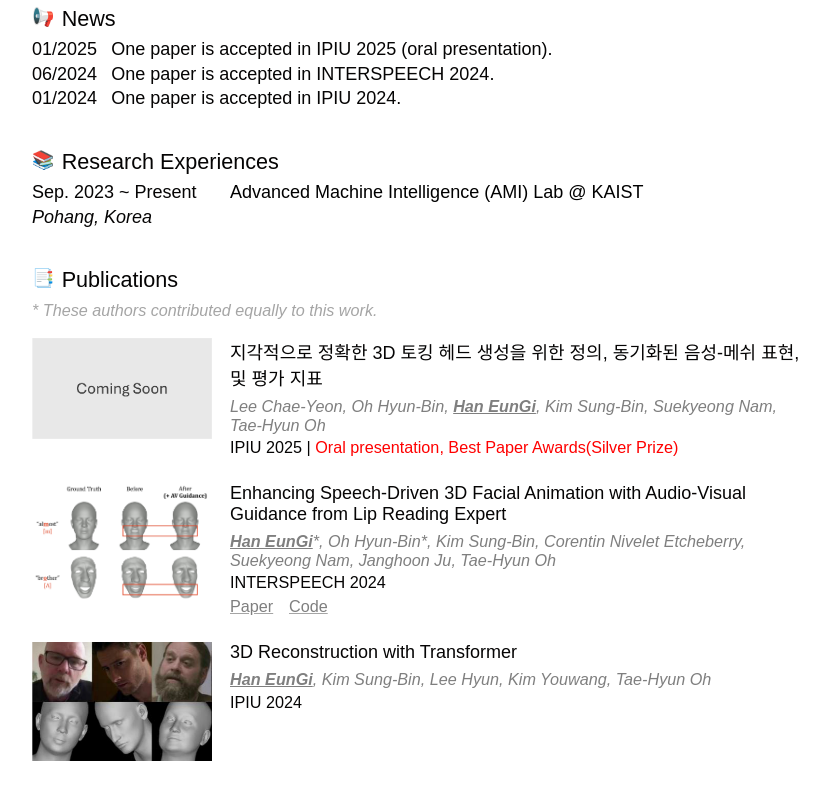
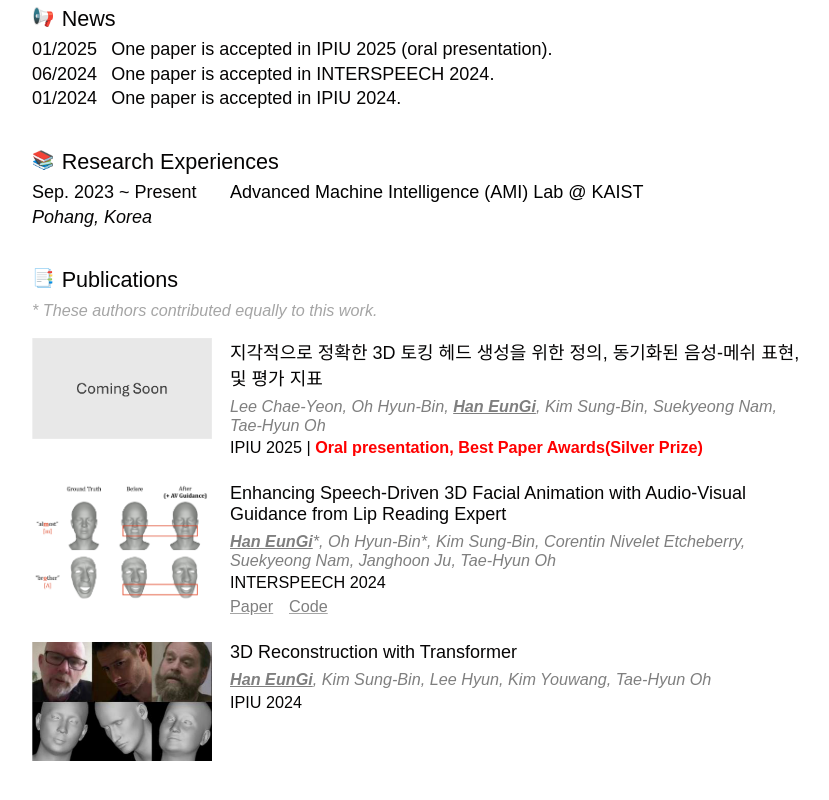
Before and after one commit to winterbloooom/profile, a plain HTML site: page index.html in a window 1280 px wide. Shown: the part 542-1342 px from the top of the page, without its empty margins (224-1053 px from the left). Drawn offline with Linux system fonts and the light colour scheme.

Commit message:
Update index.html

```diff
--- a/index.html
+++ b/index.html
@@ -117,7 +117,7 @@
                             <div class="pub-single-contents">
                                 <div class="pub-single-title">지각적으로 정확한 3D 토킹 헤드 생성을 위한 정의, 동기화된 음성-메쉬 표현, 및 평가 지표</div>
                                 <div class="pub-single-authors">Lee Chae-Yeon, Oh Hyun-Bin, <u><b>Han EunGi</b></u>, Kim Sung-Bin, Suekyeong Nam, Tae-Hyun Oh</div>
-                                <div class="pub-single-venue">IPIU 2025 | <bold><font color="red">Oral presentation, Best Paper Awards(Silver Prize)</font></bold></div>
+                                <div class="pub-single-venue">IPIU 2025 | <b><font color="red">Oral presentation, Best Paper Awards(Silver Prize)</font></b></div>
                             </div>
 
                         </div>
```
